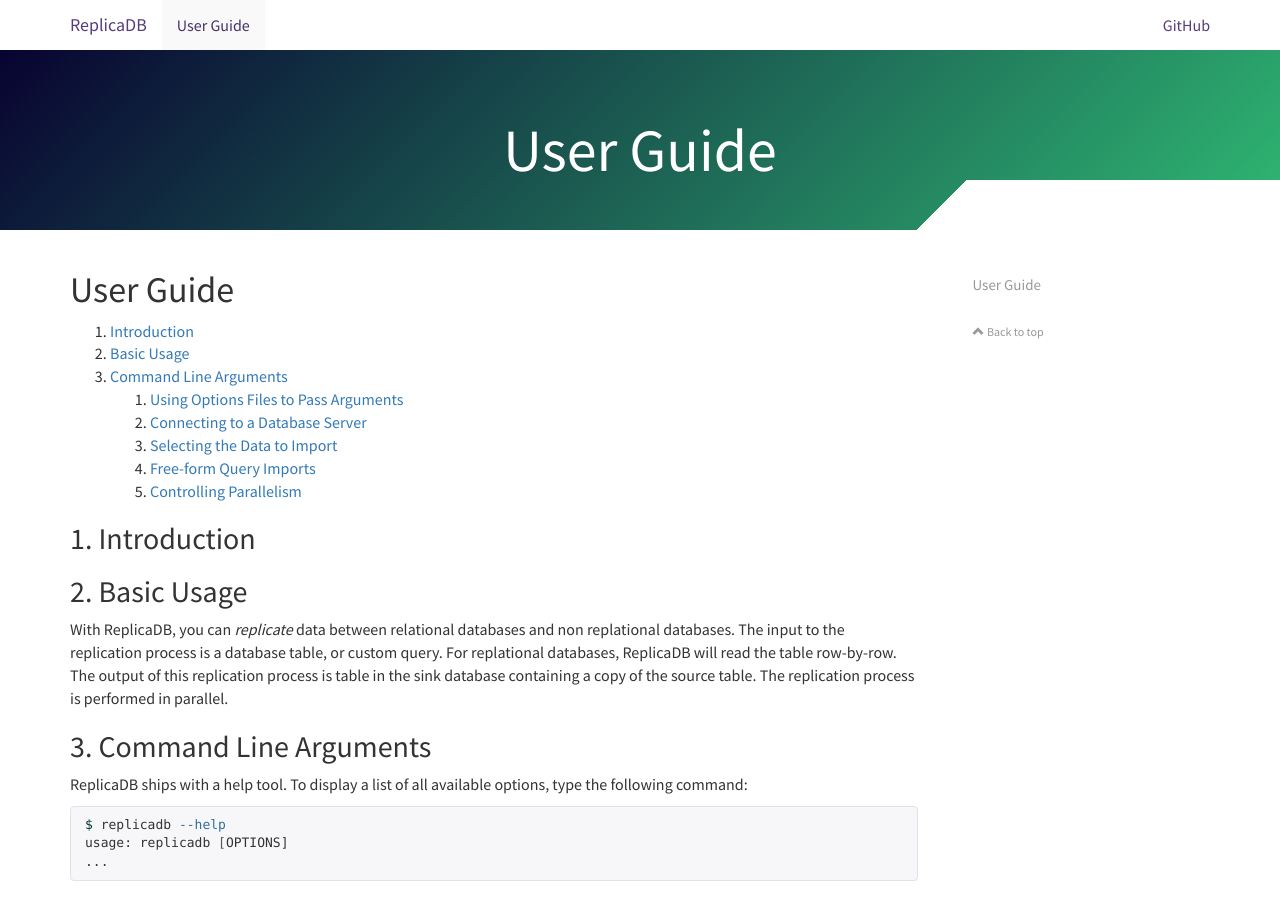
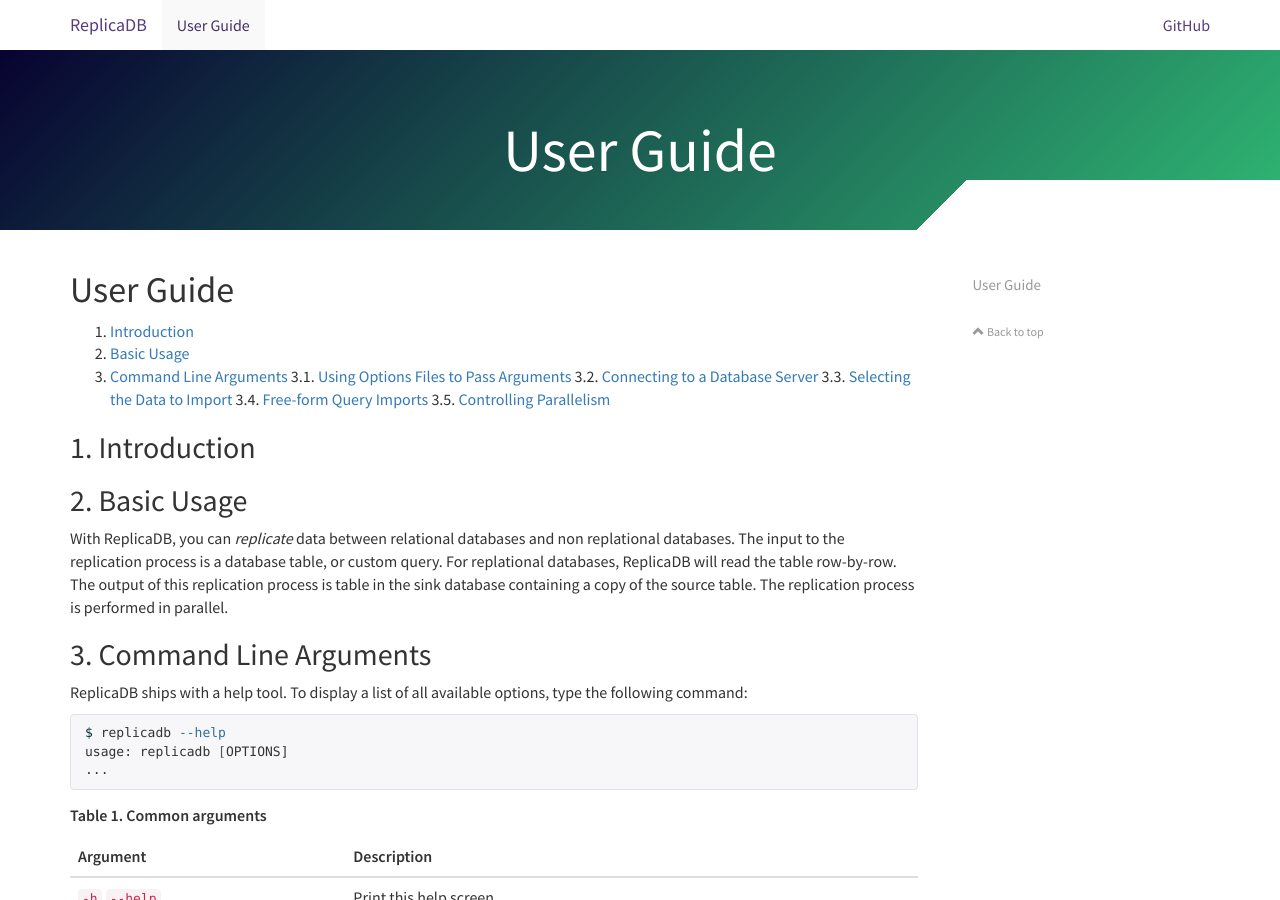
Before and after one commit to osalvador/ReplicaDB, a Jekyll site: the page built from docs/user-guide.md, in a window 1280 px wide and 900 px high. Built offline with Jekyll 4.4.1, drawn with Linux system fonts in a browser that asks for light colours; nearby versions of some CDN libraries; comment, search, counter and statistics services are not loaded; our own code applies the rules of GitHub Pages for plain Markdown files.

Commit message:
Update user-guide.md

````diff
--- a/docs/user-guide.md
+++ b/docs/user-guide.md
@@ -7,11 +7,11 @@
 1. [Introduction](#1-Introduction)
 2. [Basic Usage](#2-Basic-Usage)
 3. [Command Line Arguments](#3-Command-Line-Arguments )
-    1. [Using Options Files to Pass Arguments](#31-using-options-files-to-pass-arguments)
-    2. [Connecting to a Database Server](#32-connecting-to-a-database-server)
-    3. [Selecting the Data to Import](#33-selecting-the-data-to-import)
-    4. [Free-form Query Imports](#34-free-form-query-imports)
-    5. [Controlling Parallelism](#35-controlling-parallelism)
+    3.1. [Using Options Files to Pass Arguments](#31-using-options-files-to-pass-arguments)
+    3.2. [Connecting to a Database Server](#32-connecting-to-a-database-server)
+    3.3. [Selecting the Data to Import](#33-selecting-the-data-to-import)
+    3.4. [Free-form Query Imports](#34-free-form-query-imports)
+    3.5. [Controlling Parallelism](#35-controlling-parallelism)
 
 {::comment}
     3.7. Controlling transaction isolation
@@ -159,7 +159,7 @@
 --source-username boss --options-file myEmployeePassword
 ```
 
-<br><br>
+<br>
 ### 3.3 Selecting the Data to Import
 
 ReplicaDB typically imports data in a table-centric fashion. Use the `--source-table` argument to select the table to replicate. For example, `--source-table employees`. This argument can also identify a `VIEW` or other table-like entity in a database.
````
